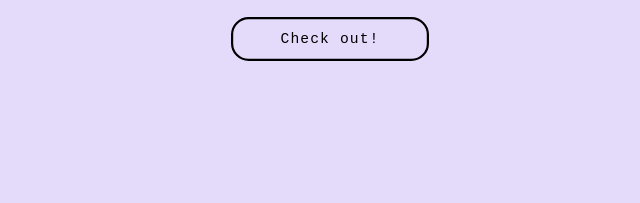
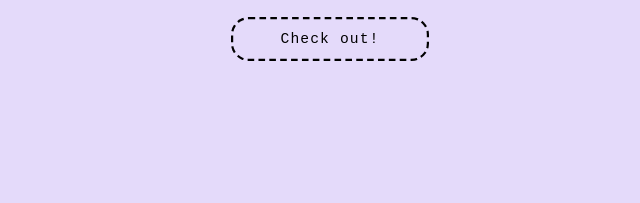
Before and after one commit to jakAdamski/jakAdamski.github.io, a plain HTML site: page index.html in a window 1280 px wide. Shown: the part 438-641 px from the top of the page, 636-1276 px from the left. Drawn offline with Linux system fonts and the light colour scheme; a web font is replaced by a local one.

Commit message:
styles update

```diff
--- a/styles.css
+++ b/styles.css
@@ -148,7 +148,7 @@ body{
     width:180px;
     height:40px;
     border-radius: 16px;
-    border:2px solid black;
+    border:2px dashed black;
     background-color: transparent;
     font-family: 'Xanh Mono', monospace;
     letter-spacing: 1px;
```
